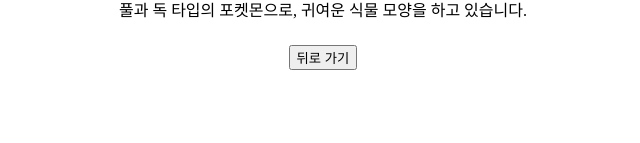
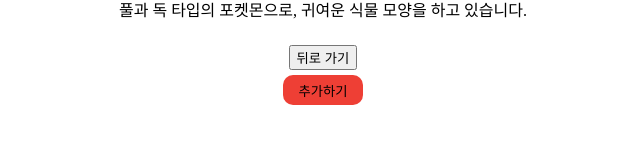
Before and after one commit to choichangyeon/MyPokeDex, a React (Vite) app: page /details/1 in a window 1280 px wide. Shown: the part 311-454 px from the top of the page, without its empty margins (317-957 px from the left). Built offline with nearby package versions, Linux system fonts and the light colour scheme.

Commit message:
feat/#20-Details페이지에서 추가&삭제 기능 삽입

```diff
--- a/src/pages/Details.jsx
+++ b/src/pages/Details.jsx
@@ -1,13 +1,30 @@
 import { useNavigate, useParams } from "react-router-dom";
 import MOCK_DATA from "../constants/MOCK_DATA";
 import styled from "styled-components";
+import { useContext } from "react";
+import { PokemonContext } from "../PokemonContextProvider";
 
 const Details = () => {
   const navigate = useNavigate();
   const param = useParams();
+  const { Lineup, addPokemon, removePokemon } = useContext(PokemonContext);
+
   const pokemon = setPokemon(param.id);
+  let action = Lineup.some((poke) => poke.id === pokemon.id) ? "REMOVE" : "ADD";
 
-  console.log("Details");
+  const clickAction = (e) => {
+    e.stopPropagation();
+    switch (action) {
+      case "ADD":
+        addPokemon(pokemon);
+        return;
+      case "REMOVE":
+        removePokemon(pokemon);
+        return;
+      default:
+        return;
+    }
+  };
 
   const backDex = () => {
     navigate("/dex");
@@ -24,12 +41,18 @@ const Details = () => {
         {pokemon.description}
       </Info>
       <button onClick={backDex}>뒤로 가기</button>
+      <ActionBtn onClick={clickAction}>{BtnName[action]}</ActionBtn>
     </DetailsLayout>
   );
 };
 
 const setPokemon = (id) => {
   return MOCK_DATA.find((pokemon) => pokemon.id === Number(id));
+};
+
+const BtnName = {
+  ADD: "추가하기",
+  REMOVE: "삭제하기",
 };
 
 const DetailsLayout = styled.div`
@@ -56,4 +79,20 @@ const Info = styled.div`
   /* background-color: green; */
 `;
 
+const ActionBtn = styled.button`
+  width: 80px;
+  height: 30px;
+
+  border: none;
+  border-radius: 10px;
+  margin: 5px 0 0 0;
+  background-color: #ee3f35;
+
+  &:hover {
+    background-color: #3db128;
+    color: white;
+    transition: 0.3s;
+  }
+`;
+
 export default Details;
```
